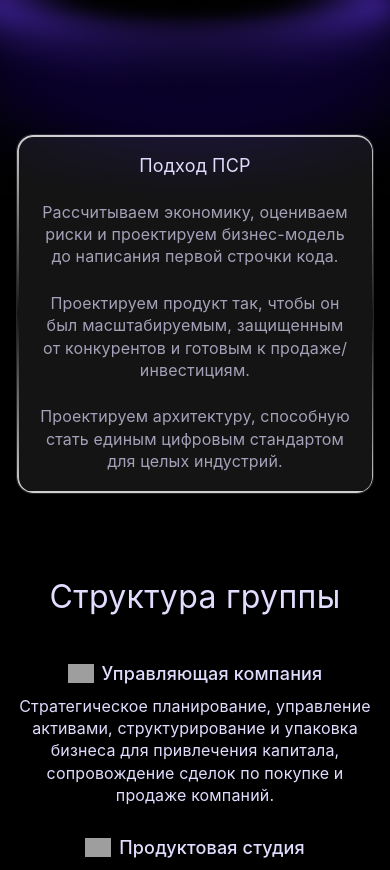
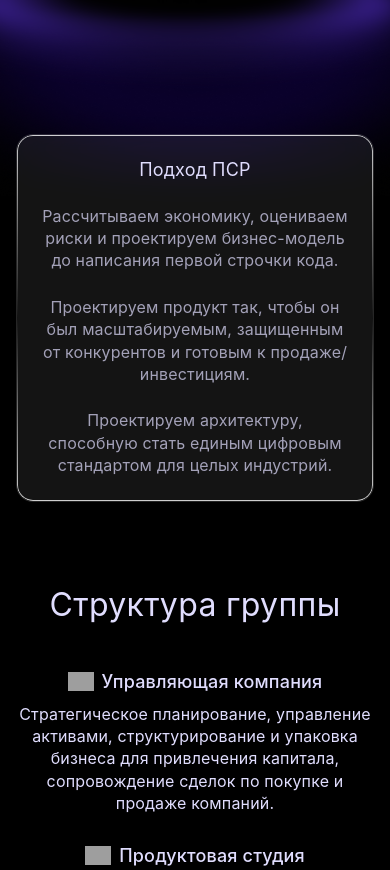
Before and after one commit to p3admin/PSR, a Next.js app: page / in a window 390 px wide. Shown: the part 1160-2030 px from the top of the page. Built offline with nearby package versions, Linux system fonts and the light colour scheme; grey boxes are pictures that could not be loaded; a web font is replaced by a local one.

Commit message:
fix: mission approach card stroke 1px, padding 24px on mobile

```diff
--- a/app/styles/page.css
+++ b/app/styles/page.css
@@ -432,7 +432,7 @@
   position: absolute;
   inset: 0;
   border-radius: 16px;
-  padding: 1.5px;
+  padding: 1px;
   background: linear-gradient(to bottom, rgba(255,255,255,0.8) 0%, rgba(255,255,255,0) 50%, rgba(255,255,255,0.8) 100%);
   -webkit-mask: linear-gradient(#fff 0 0) content-box, linear-gradient(#fff 0 0);
   -webkit-mask-composite: xor;
@@ -1427,7 +1427,7 @@ a.contact-card-value:hover {
   }
   .mission-approach {
     width: 100%;
-    padding: 20px;
+    padding: 24px;
     text-align: center;
     margin-top: -150px;
     align-items: center;
```
